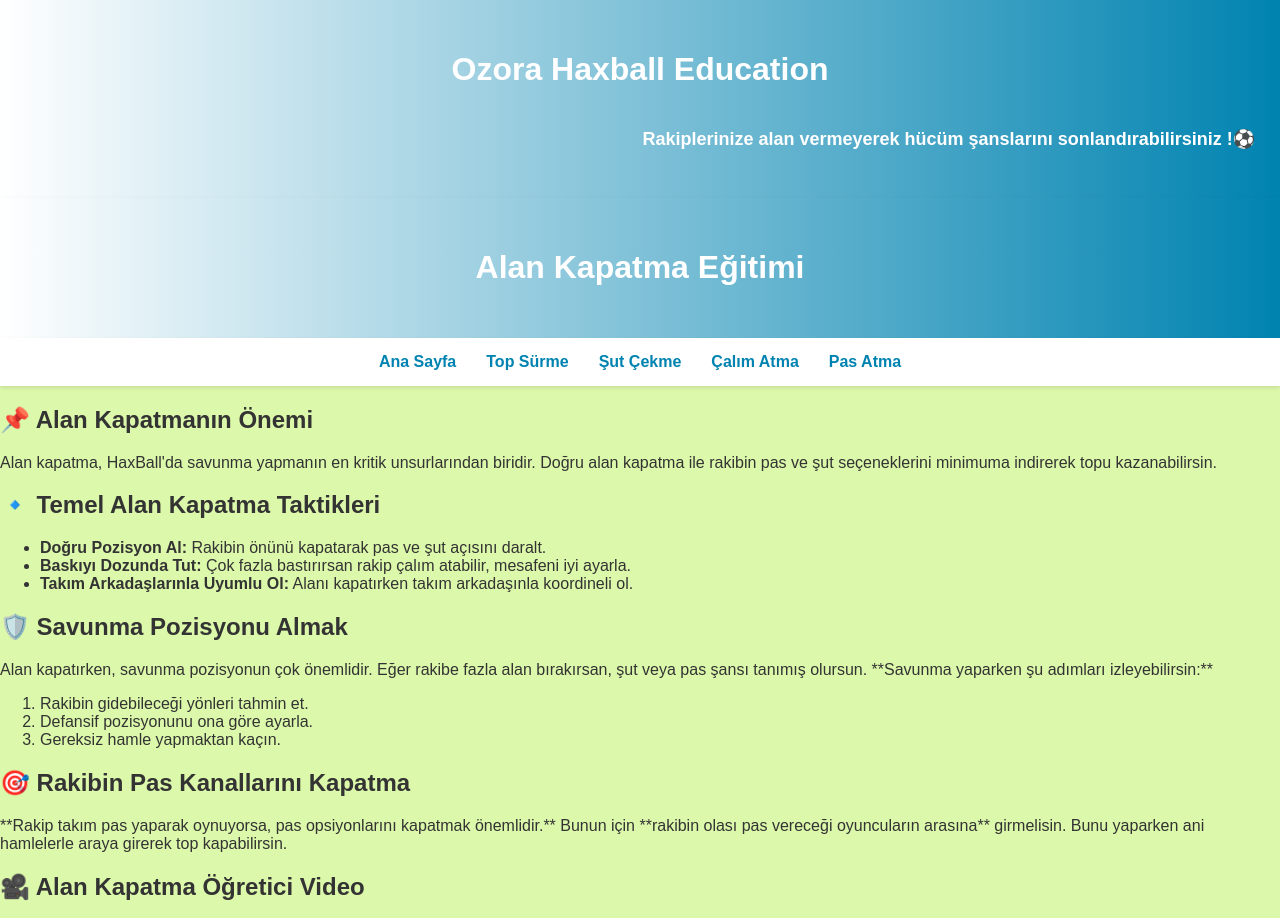
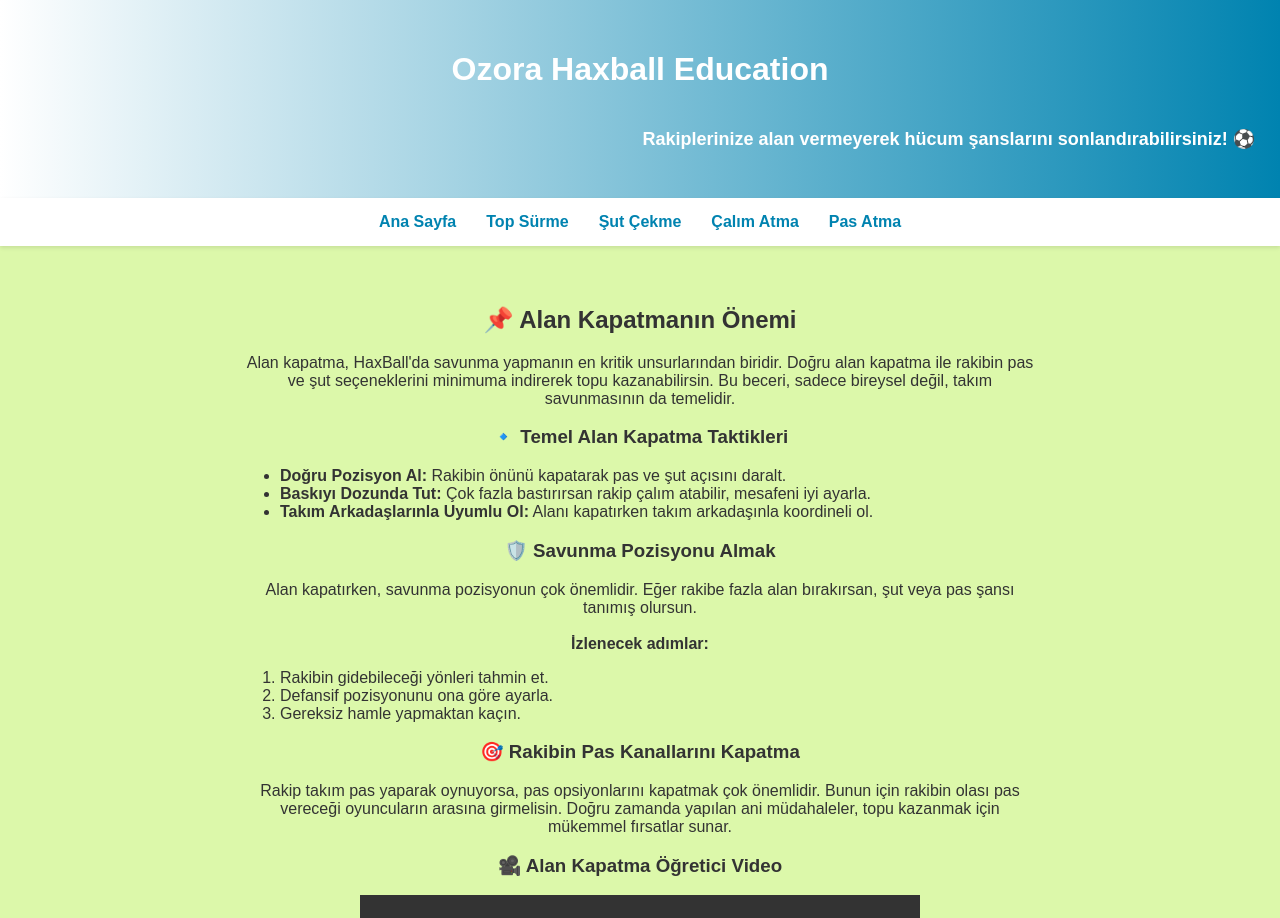
Before and after one commit to tsubasaozora0/haxballegitim, a website: page alankapatma.html in a window 1280 px wide. Shown: the top 918 px of the page. Drawn offline with Linux system fonts and the light colour scheme; grey boxes are pictures that could not be loaded.

Commit message:
alankapatma.html

```diff
--- a/alankapatma.html
+++ b/alankapatma.html
@@ -1,41 +1,35 @@
 <!DOCTYPE html>
 <html lang="tr">
 <head>
-    <!DOCTYPE html>
-<html lang="tr">
-<head>
-    <!-- Google tag (gtag.js) -->
+  <!-- Google Tag -->
   <script async src="https://www.googletagmanager.com/gtag/js?id=G-EMB0ND5432"></script>
   <script>
     window.dataLayer = window.dataLayer || [];
     function gtag(){dataLayer.push(arguments);}
     gtag('js', new Date());
-
     gtag('config', 'G-EMB0ND5432');
   </script>
+
+  <!-- AdSense -->
   <script async src="https://pagead2.googlesyndication.com/pagead/js/adsbygoogle.js?client=ca-pub-3696374850517387"
      crossorigin="anonymous"></script>
+
   <meta charset="UTF-8">
   <meta name="viewport" content="width=device-width, initial-scale=1.0">
-    <meta name="description" content="HAXBALL OYUNCULUĞUNUZU EN ÜST SEVİYEYE ÇIKARTIN !">
-    <title>Top Sürme - Ozora Haxball Education</title>
+  <meta name="description" content="Haxball'da savunmanın temel taşı: Alan kapatma. Rakibin oyununu bozmak için en etkili yöntemleri öğren.">
+  <title>Alan Kapatma - Ozora Haxball Education</title>
   <link rel="stylesheet" href="haxball.css">
 </head>
 <body>
+
   <header>
     <h1>Ozora Haxball Education</h1>
     <div class="marquee">
-            <p>Rakiplerinize alan vermeyerek hücüm şanslarını sonlandırabilirsiniz !⚽️</p>
+      <p>Rakiplerinize alan vermeyerek hücum şanslarını sonlandırabilirsiniz! ⚽️</p>
     </div>
   </header>
-</head>
-<body>
 
-    <!-- Üst Kısım -->
-    <header>
-        <h1>Alan Kapatma Eğitimi</h1>
-    </header>
-</header>
+  <!-- Reklam -->
   <ins class="adsbygoogle"
        style="display:block"
        data-ad-client="ca-pub-3696374850517387"
@@ -45,6 +39,7 @@
   <script>
     (adsbygoogle = window.adsbygoogle || []).push({});
   </script>
+
   <nav class="navbar">
     <a href="index.html">Ana Sayfa</a>
     <a href="topsurme.html">Top Sürme</a>
@@ -52,59 +47,56 @@
     <a href="calimatma.html">Çalım Atma</a>
     <a href="pas.html">Pas Atma</a>
   </nav>
-    <!-- İçerik Bölümü -->
-    <div class="content">
+
+  <section class="intro">
     <h2>📌 Alan Kapatmanın Önemi</h2>
     <p>
       Alan kapatma, HaxBall'da savunma yapmanın en kritik unsurlarından biridir.
       Doğru alan kapatma ile rakibin pas ve şut seçeneklerini minimuma indirerek topu kazanabilirsin.
+      Bu beceri, sadece bireysel değil, takım savunmasının da temelidir.
     </p>
 
-        <h2>🔹 Temel Alan Kapatma Taktikleri</h2>
-        <ul>
+    <h3>🔹 Temel Alan Kapatma Taktikleri</h3>
+    <ul style="text-align: left; max-width: 800px; margin: 0 auto;">
       <li><strong>Doğru Pozisyon Al:</strong> Rakibin önünü kapatarak pas ve şut açısını daralt.</li>
       <li><strong>Baskıyı Dozunda Tut:</strong> Çok fazla bastırırsan rakip çalım atabilir, mesafeni iyi ayarla.</li>
       <li><strong>Takım Arkadaşlarınla Uyumlu Ol:</strong> Alanı kapatırken takım arkadaşınla koordineli ol.</li>
     </ul>
 
-        <h2>🛡️ Savunma Pozisyonu Almak</h2>
+    <h3>🛡️ Savunma Pozisyonu Almak</h3>
     <p>
       Alan kapatırken, savunma pozisyonun çok önemlidir.
       Eğer rakibe fazla alan bırakırsan, şut veya pas şansı tanımış olursun.
-            **Savunma yaparken şu adımları izleyebilirsin:**
+      <br><br>
+      <strong>İzlenecek adımlar:</strong>
     </p>
-        <ol>
+    <ol style="text-align: left; max-width: 800px; margin: 0 auto;">
       <li>Rakibin gidebileceği yönleri tahmin et.</li>
       <li>Defansif pozisyonunu ona göre ayarla.</li>
       <li>Gereksiz hamle yapmaktan kaçın.</li>
     </ol>
 
-        <h2>🎯 Rakibin Pas Kanallarını Kapatma</h2>
+    <h3>🎯 Rakibin Pas Kanallarını Kapatma</h3>
     <p>
-            **Rakip takım pas yaparak oynuyorsa, pas opsiyonlarını kapatmak önemlidir.**
-            Bunun için **rakibin olası pas vereceği oyuncuların arasına** girmelisin.
-            Bunu yaparken ani hamlelerle araya girerek top kapabilirsin.
+      Rakip takım pas yaparak oynuyorsa, pas opsiyonlarını kapatmak çok önemlidir.
+      Bunun için rakibin olası pas vereceği oyuncuların arasına girmelisin.
+      Doğru zamanda yapılan ani müdahaleler, topu kazanmak için mükemmel fırsatlar sunar.
     </p>
 
-        <!-- Video Bölümü (Bilgisayardan Yüklenecek) -->
-        <h2>🎥 Alan Kapatma Öğretici Video</h2>
-        <div class="video-container">
+    <h3>🎥 Alan Kapatma Öğretici Video</h3>
     <video width="560" height="315" controls>
       <source src="alan kapatmak.mp4" type="video/mp4">
       Tarayıcınız video etiketini desteklemiyor.
     </video>
+  </section>
 
-
-    <!-- Footer -->
-    <div class="footer">
   <footer>
     <p>© 2025 OzoraHaxball</p>
-            <a href="https://instagram.com/haxballoynayantsubasa" target="_blank"><img src="instagram.png" width="40px"></a>
-            <p><div class="marquee">
-                <p>Bence tıklayabilirsin!😉</p>
-            </div></p>
+    <a href="https://instagram.com/haxballoynayantsubasa" target="_blank"><img src="instagram.png" width="40px" alt="Instagram"></a>
+    <div class="marquee">
+      <p>Bence tıklayabilirsin! 😉</p>
+    </div>
   </footer>
-    </div>
 
 </body>
 </html>
```
Lines whose indentation alone changed are shown as unchanged.
